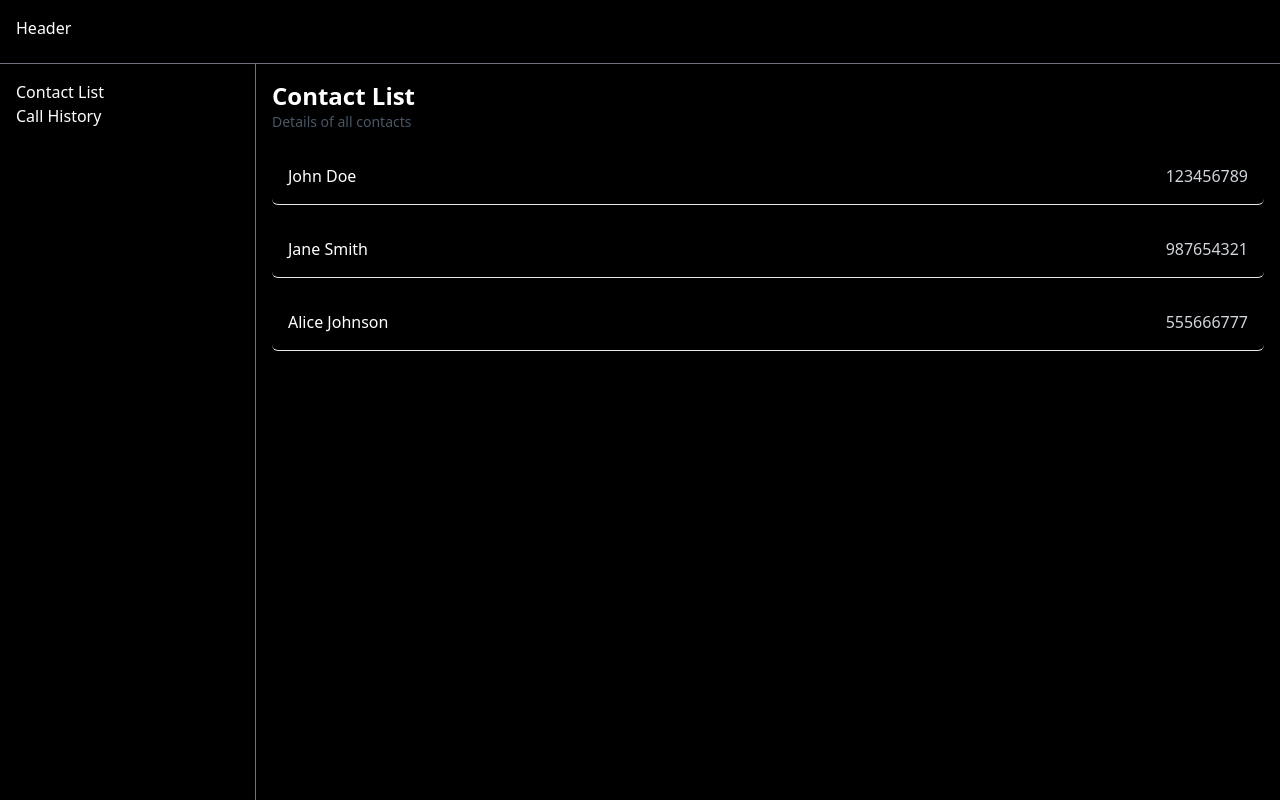
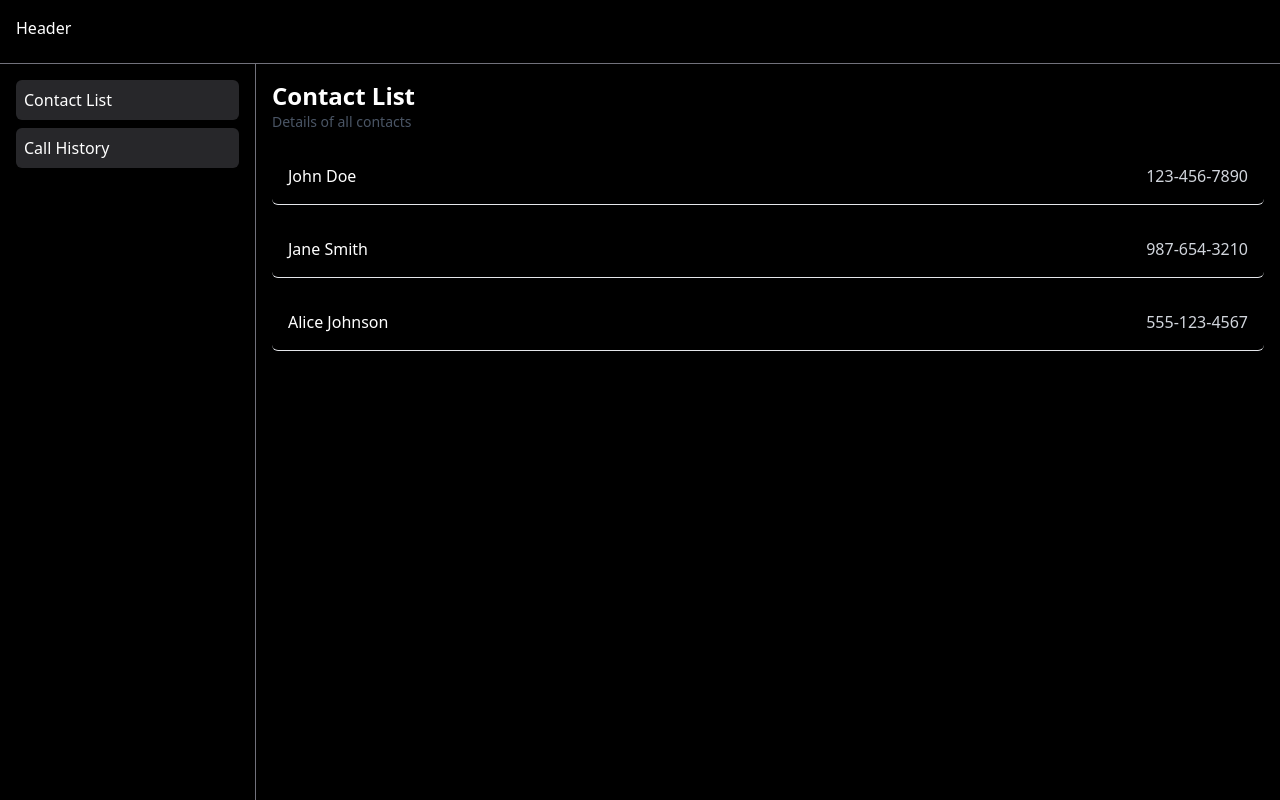
Before and after one commit to devyssonsc/contacts-vue, a Vue app: page /contact-list in a window 1280 px wide. Built offline with nearby package versions, Linux system fonts and the light colour scheme; the HTML template or start-up script is replaced by a standard one.

Commit message:
refactor: define interface and store for contacts

```diff
--- a/src/components/ContactListItemView.vue
+++ b/src/components/ContactListItemView.vue
@@ -1,7 +1,7 @@
 <script setup lang="ts">
   interface ContactListItemViewProps {
-    number: number;
     name: string;
+    phoneNumber: string;
   }
 
   defineProps<ContactListItemViewProps>();
@@ -10,6 +10,6 @@
 <template>
   <div class="p-4 border-b border-gray-200 rounded-md hover:bg-zinc-500 flex justify-between">
     <span class="font-medium">{{ name }}</span>
-    <span class="text-gray-300">{{ number }}</span>
+    <span class="text-gray-300">{{ phoneNumber }}</span>
   </div>
 </template>
--- a/src/components/ContactListView.vue
+++ b/src/components/ContactListView.vue
@@ -10,9 +10,9 @@ import ContactListItemView from './ContactListItemView.vue';
   <TitleView title="Contact List" subtitle="Details of all contacts" />
   <div class="flex flex-col gap-4">
     <ContactListItemView v-for="contact in contactsStore.contacts"
-    :key="contact.number"
-    :number="contact.number"
+    :key="contact.id"
     :name="contact.name"
+    :phoneNumber="contact.phoneNumber"
     />
   </div>
 </template>
--- a/src/components/MenuItemView.vue
+++ b/src/components/MenuItemView.vue
@@ -8,5 +8,7 @@
 </script>
 
 <template>
-  <RouterLink :to="to">{{ label }}</RouterLink>
+  <div class="p-2 rounded-md bg-zinc-800 hover:bg-zinc-700">
+    <RouterLink :to="to">{{ label }}</RouterLink>
+  </div>
 </template>
--- a/src/components/MenuView.vue
+++ b/src/components/MenuView.vue
@@ -3,7 +3,7 @@
 </script>
 
 <template>
-  <nav class="flex flex-col">
+  <nav class="flex flex-col gap-2">
     <MenuItemView label="Contact List" to="/contact-list" />
     <MenuItemView label="Call History" to="/call-history" />
   </nav>
--- /dev/null
+++ b/src/models/contact.ts
@@ -0,0 +1,5 @@
+export interface Contact {
+  id: number;
+  name: string;
+  phoneNumber: string;
+}
--- a/src/stores/contacts.store.ts
+++ b/src/stores/contacts.store.ts
@@ -1,22 +1,40 @@
 import { defineStore } from "pinia";
 import { ref } from "vue";
+import type { Contact } from "@/models/contact";
 
 export const useContactsStore = defineStore("contacts", {
   state: () => ({
-    contacts: ref<{ number: number; name: string }[]>([
-      { number: 123456789, name: "John Doe" },
-      { number: 987654321, name: "Jane Smith" },
-      { number: 555666777, name: "Alice Johnson" }
-    ]),
+    contacts: ref<Contact[]>([
+      {
+        id: 1,
+        name: "John Doe",
+        phoneNumber: "123-456-7890"
+      },
+      {
+        id: 2,
+        name: "Jane Smith",
+        phoneNumber: "987-654-3210"
+      },
+      {
+        id: 3,
+        name: "Alice Johnson",
+        phoneNumber: "555-123-4567"
+      }
+    ])
   }),
+  getters: {
+    getById: (state) => {
+      return (id: number) => state.contacts.find(contact => contact.id === id);
+    }
+  },
   actions: {
-    createContact(number: number, name: string) {
-      this.contacts.push({ number, name });
+    createContact(id: number, name: string, phoneNumber: string) {
+      this.contacts.push({ id, name, phoneNumber });
     },
 
-    deleteContact(number: number) {
+    deleteContact(id: number) {
       this.contacts = this.contacts.filter(
-        (contact) => contact.number !== number
+        (contact) => contact.id !== id
       );
     }
   }
```
